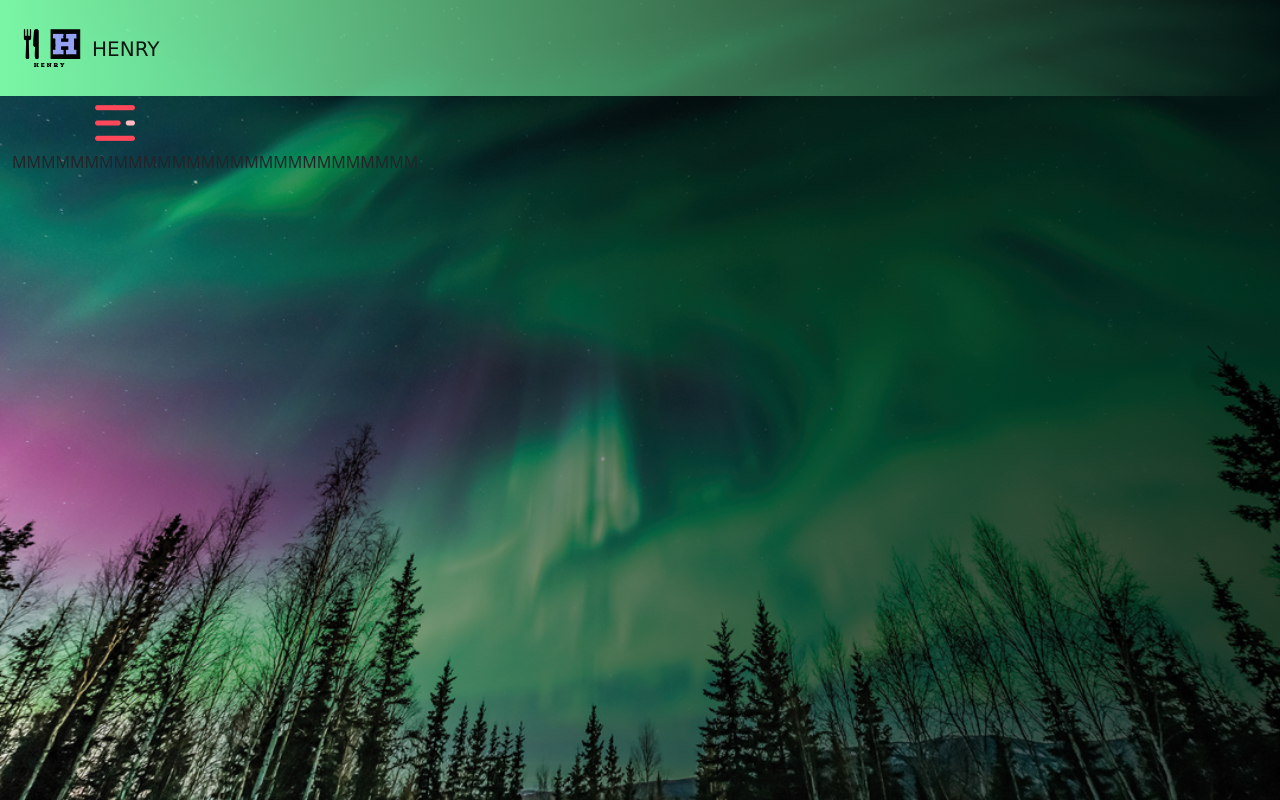
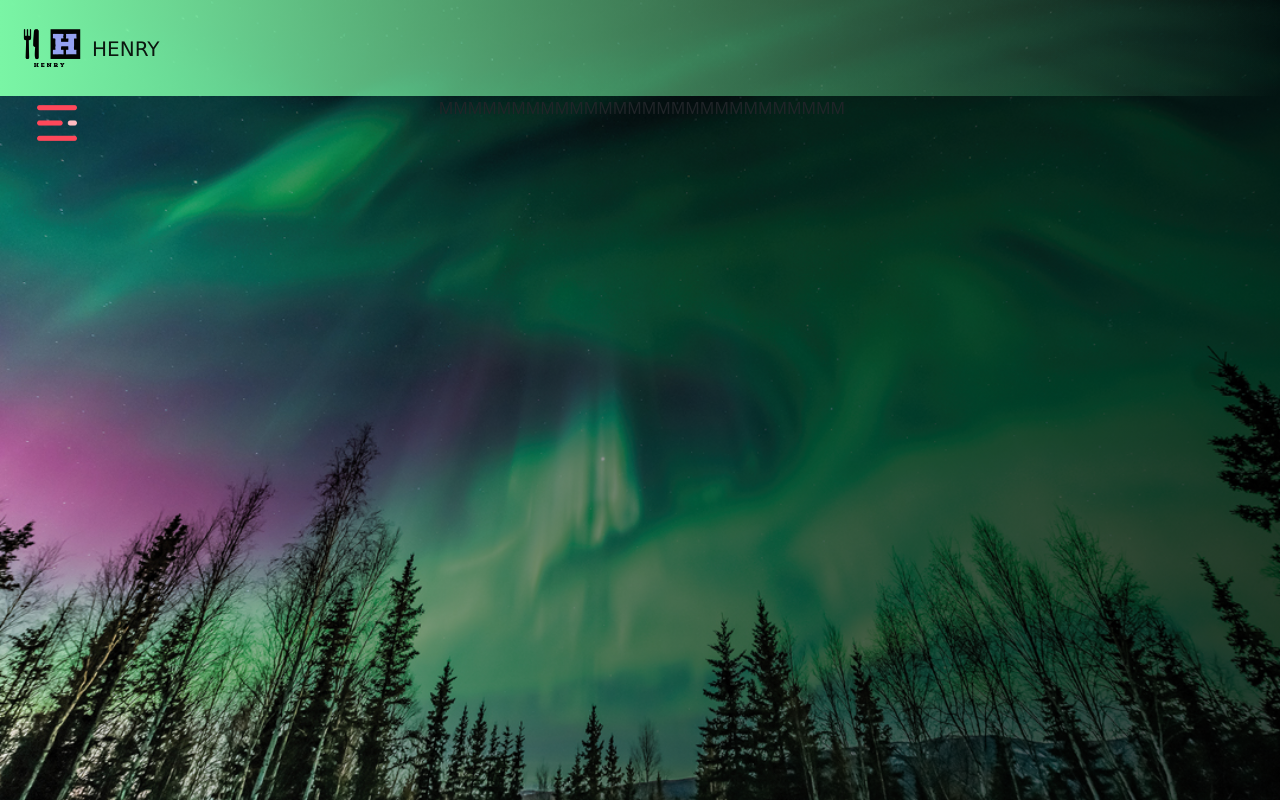
Before and after one commit to dhe30/cook, a React (Create React App) app: page / in a window 1280 px wide. Built offline with nearby package versions, Linux system fonts and the light colour scheme.

Commit message:
Fixed border issues

```diff
--- a/src/App.js
+++ b/src/App.js
@@ -13,12 +13,12 @@
       <Header/>
       </Row>
       <Row>
-        <Col xs = {12}>
+        <Col lg = {4} md = {7} sm = {10} xs = {12}>
 
         {/* where the bottun goes*/}
         <Filter/>
         </Col>
-        <Col>
+        <Col lg = {4} md = {5} sm = {2} xs = {0}>
         {/*other half of the page*/}
         MMMMMMMMMMMMMMMMMMMMMMMMMMMM
         </Col>
```
